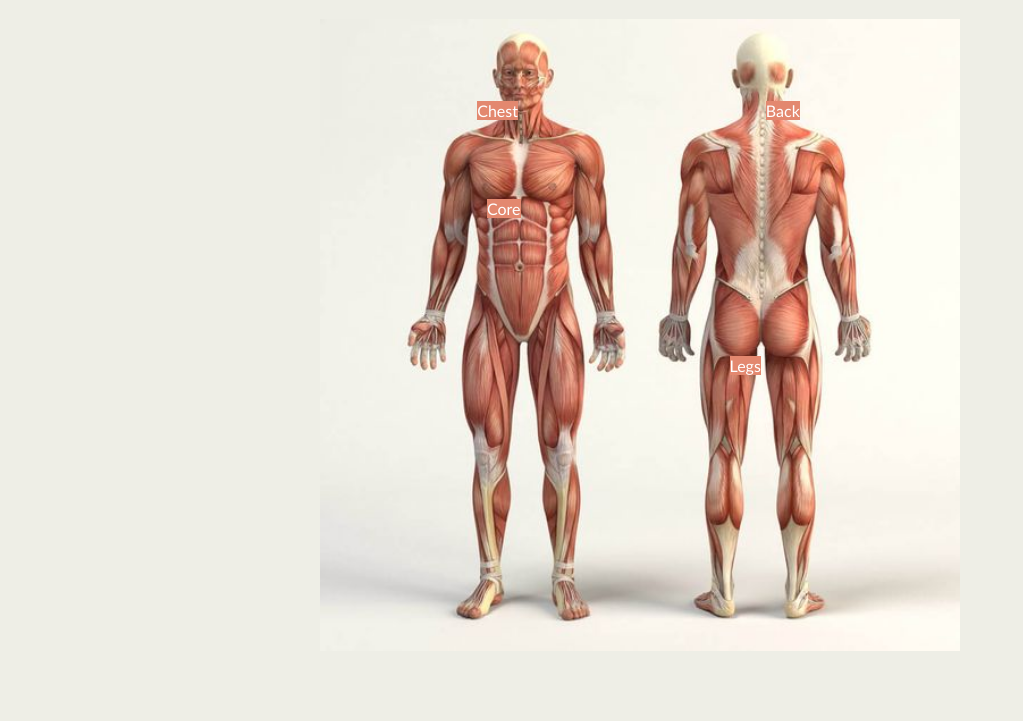
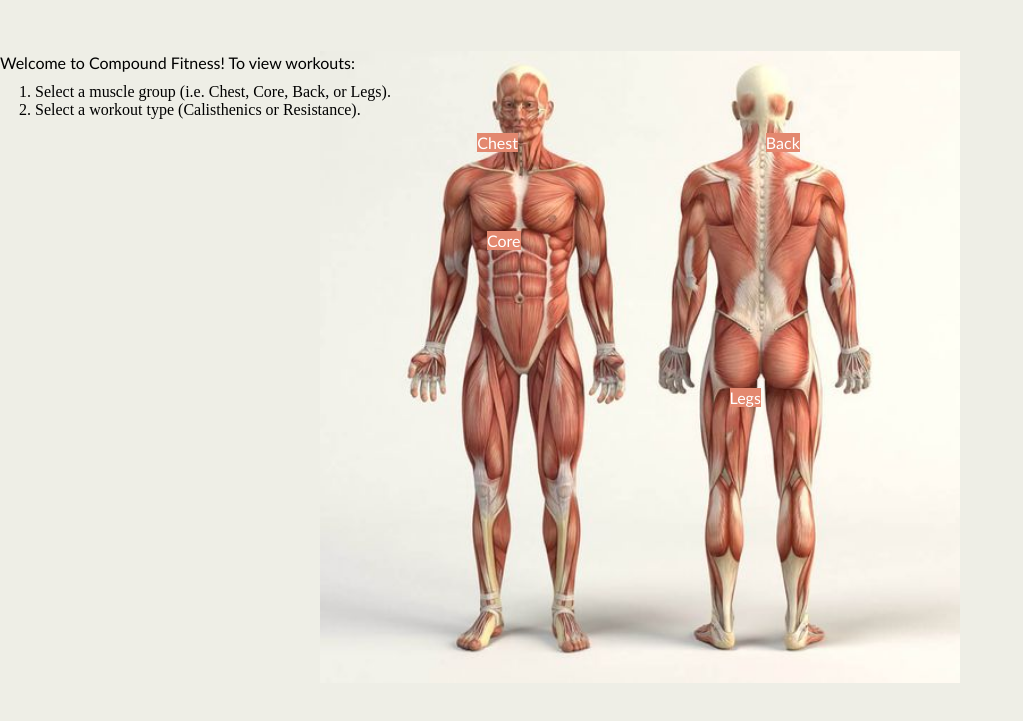
Before and after one commit to oli223lopez/CompoundFitness, a website: page index.html in a window 1280 px wide. Shown: the part 63-784 px from the top of the page, without its empty margins (0-1023 px from the left). Drawn offline with Linux system fonts and the light colour scheme; a web font is replaced by a local one.

Commit message:
Instructions

```diff
--- a/index.html
+++ b/index.html
@@ -15,8 +15,17 @@
     <header >
     </header>
         <h1 class='fitnessHeader'>Compound Fitness</h1>
+        <p class='instructions'>Welcome to Compound Fitness! To view workouts:
+            <ol class='instructionOL'>
+            <li>
+                Select a muscle group (i.e. Chest, Core, Back, or Legs).
+            </li>
+            <li>
+                Select a workout type (Calisthenics or Resistance).
+            </li>
+        </ol>
+        </p>
         <img src="images/muscular_system_diagram.jpg"  class='muscularSystem'></img>
-        <!-- <p class='instructions'>Select a muscle group that you would want to exercise</p> -->
         <div class='muscleGroups'>
             <span id="chest_text" value='chest'>Chest</span>
             <span id="core_text" value='core'>Core</span>
--- a/styles.css
+++ b/styles.css
@@ -201,4 +201,14 @@ html {
     margin: 0px -40px;
 }
 
-/* .instructi */
+.instructions{
+    position: absolute;
+   display: flex;
+    font-family: 'Trebuchet MS', 'Lucida Sans Unicode', 'Lucida Grande', 'Lucida Sans', Arial, sans-serif;
+    top: 100px;
+}
+.instructionOL{
+    position: absolute;
+    top: 130px;
+    left: -5px;
+}
```
Also changed, not shown: script.js (deleted).
